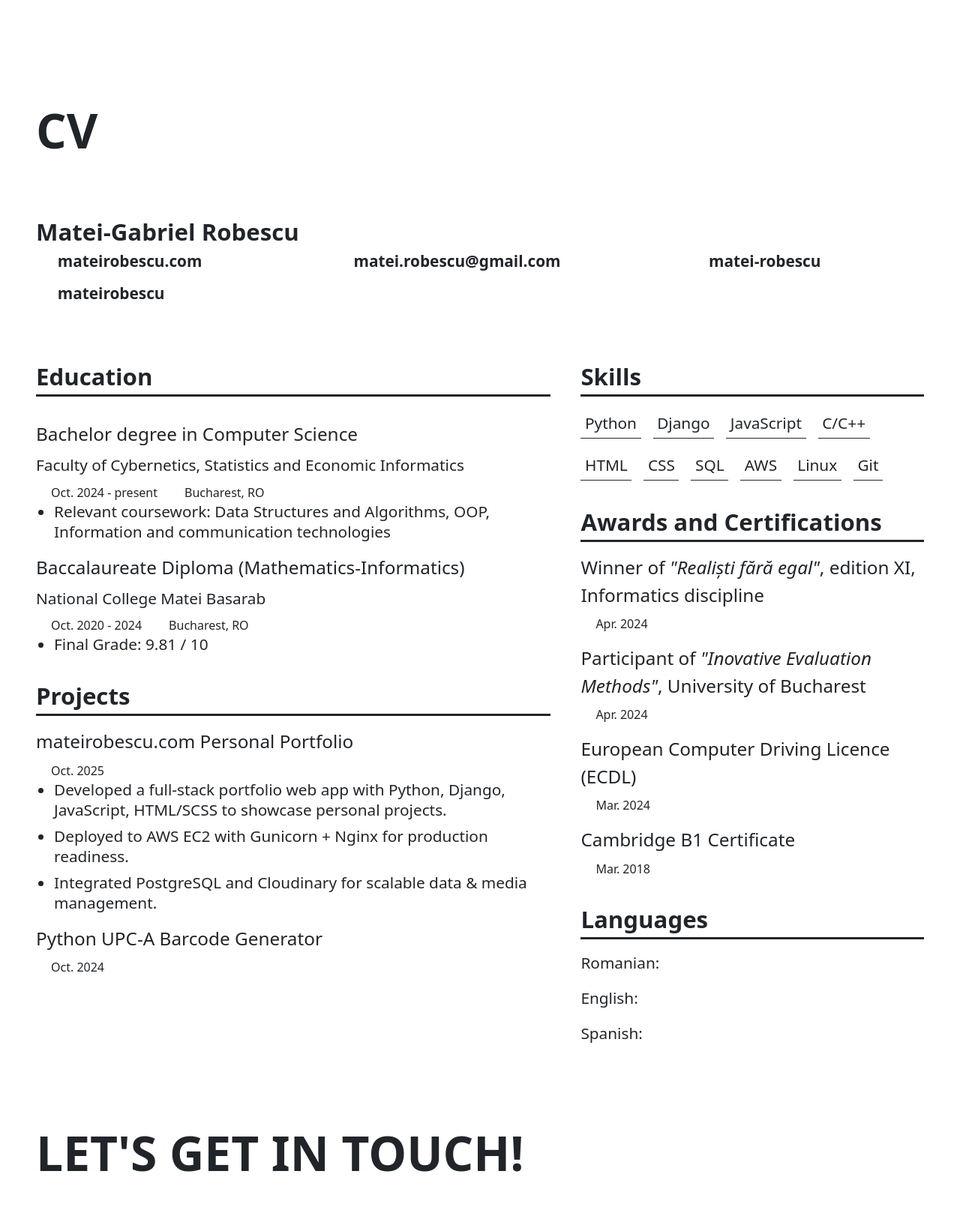
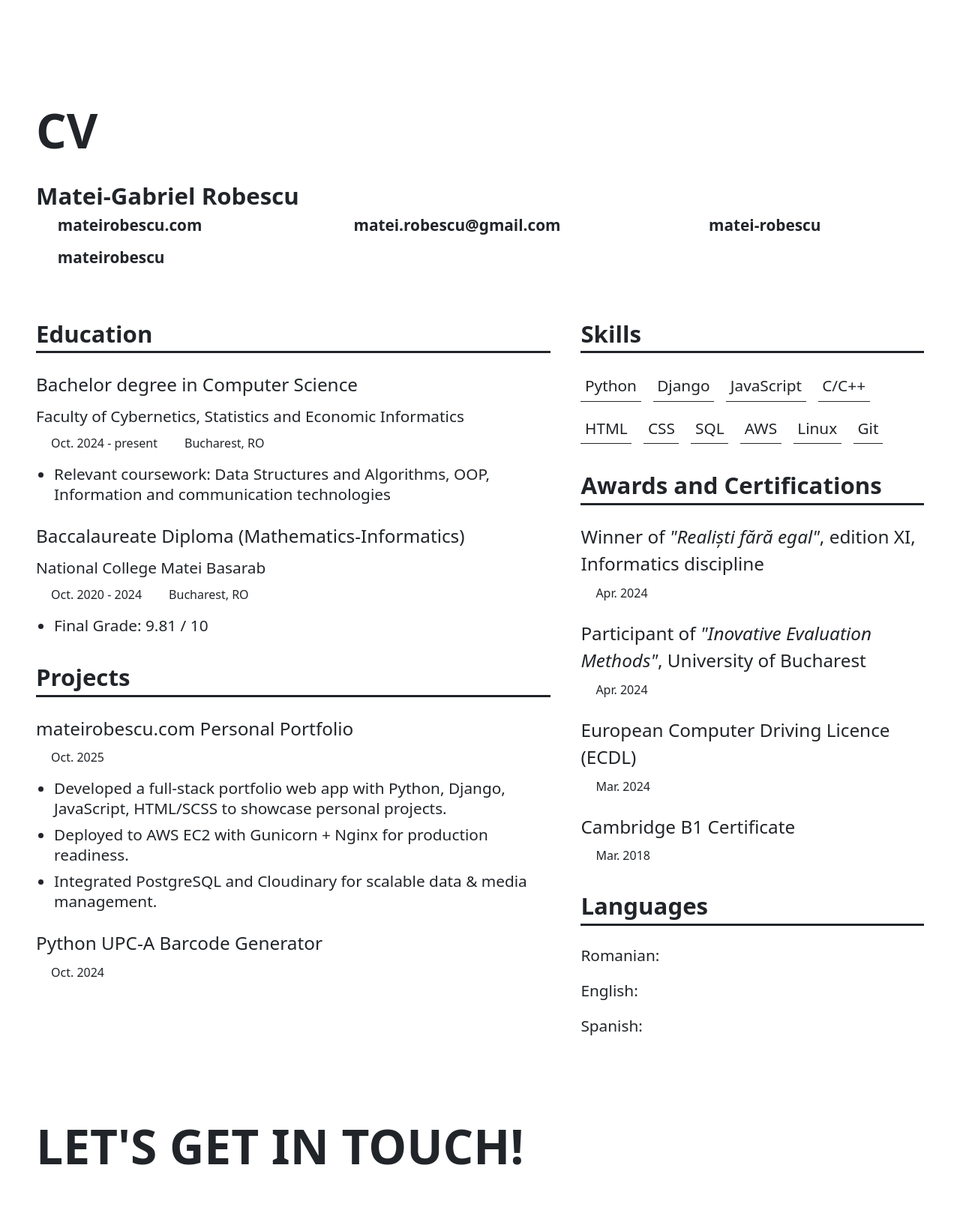
Before and after one commit to mateirobescu/mateirobescu.com, a Django app: page / in a window 1280 px wide. Shown: the part 1610-3244 px from the top of the page at 75% size. Run offline with Django 5.2, Linux system fonts and the light colour scheme; data that the repository does not hold is empty; style sheets or scripts are compiled from the project's sources; some web fonts are replaced.

Commit message:
Cosmetic changes to CV

```diff
--- a/backend/portfolio/templates/portfolio/home.html
+++ b/backend/portfolio/templates/portfolio/home.html
@@ -142,7 +142,6 @@
           <div class="cv__section">
             <h2>{% trans "Education" %}</h2>
             <div class="spacer"></div>
-            <div class="cv__items">
               <div class="cv__items">
                 <div class="cv__item">
                   <h3>{% trans "Bachelor degree in Computer Science" %}</h3>
@@ -178,7 +177,6 @@
                     <li>{% blocktrans %}Final Grade: 9.81 / 10{% endblocktrans %}</li>
                   </ul>
                 </div>
-              </div>
             </div>
           </div>
           <div class="cv__section">
@@ -205,8 +203,6 @@
                   </li>
                 </ul>
               </div>
-            </div>
-            <div class="cv__items">
               <div class="cv__item">
                 <h3>{% trans "Python UPC-A Barcode Generator" %}</h3>
                 <div class="cv__time-location">
@@ -289,7 +285,7 @@
           <div class="cv__section">
             <h2>{% trans "Languages" %}</h2>
             <div class="spacer"></div>
-            <div class="cv__items">
+            <div class="cv__items languages">
               <div class="cv__item">
                 <div class="language">
                   <span>{% trans "Romanian:" %}</span>
--- a/frontend/css/_cv.scss
+++ b/frontend/css/_cv.scss
@@ -23,7 +23,7 @@
 .cv__header {
   font-size: clamp(2rem, 6vw, 4rem);
   text-transform: uppercase;
-  margin-bottom: clamp(2rem, 8vw, 4rem);
+  margin-bottom: clamp(0.5rem, 2vh, 1rem);
 }
 
 .info {
@@ -47,7 +47,8 @@
 }
 
 .cv__content {
-  padding-top: 3rem;
+  padding-top: clamp(1.5rem, 3vw, 3rem);
+
   flex-grow: 1;
   display: grid;
   grid-template-columns: 3fr 2fr;
@@ -82,8 +83,12 @@
 .cv__items {
   display: flex;
   flex-direction: column;
+  gap: 1.5rem;
+  margin-top: 1.5rem;
+}
+
+.cv__items.languages {
   gap: 1rem;
-  margin-top: 1rem;
 }
 
 .cv__time-location {
@@ -109,6 +114,7 @@
   display: flex;
   flex-direction: column;
   gap: 0.5rem;
+  margin-top: 1rem;
 }
 
 .cv__content li {
--- a/frontend/css/_projects.scss
+++ b/frontend/css/_projects.scss
@@ -140,6 +140,7 @@
     transition: transform 0.25s ease, box-shadow 0.25s ease,
       opacity 0.3s ease-in-out, background-color 0.3s ease, color 0.3s ease;
     height: 100%;
+
     &.card--disabled {
       display: none;
       pointer-events: none;
@@ -172,6 +173,7 @@
     &-title {
       font-size: clamp(1.5rem, 3vw, 2rem);
       text-align: center;
+      margin-bottom: 0.4rem;
     }
 
     &-description {
@@ -181,6 +183,7 @@
       overflow: hidden;
       margin-bottom: clamp(1.5rem, 4vh, 2rem);
       font-size: clamp(1rem, 2vw, 1.3rem);
+      line-height: 1.5;
 
       height: 5lh;
 
```
